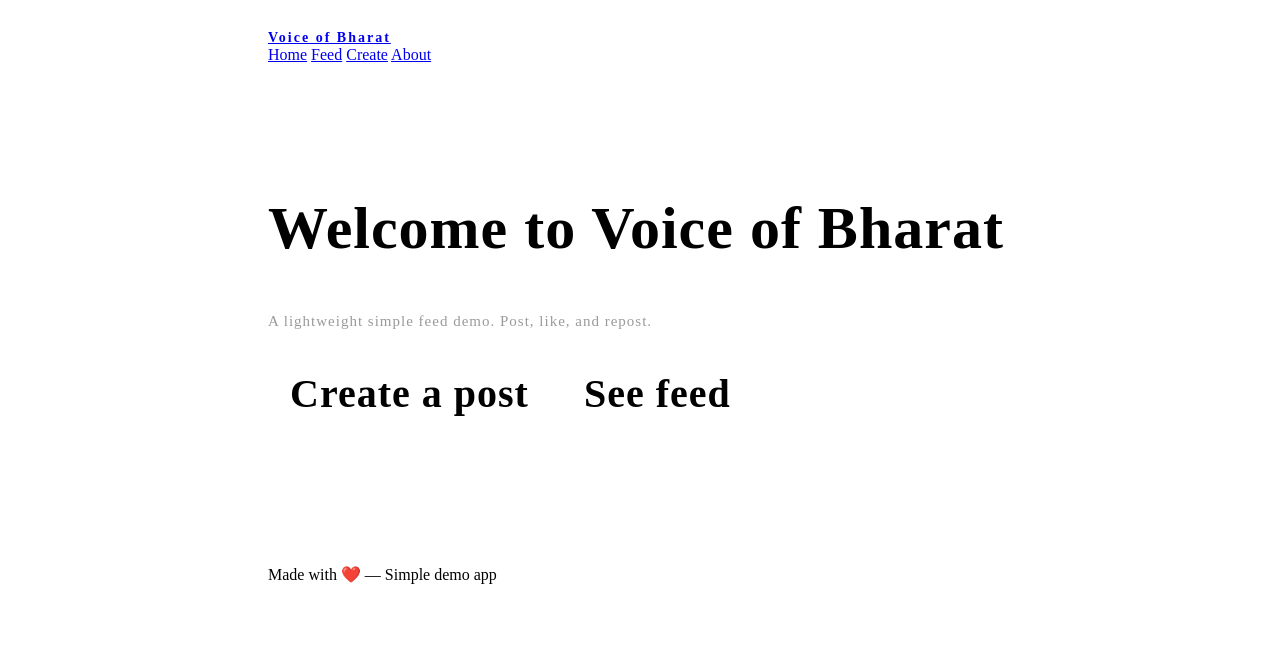
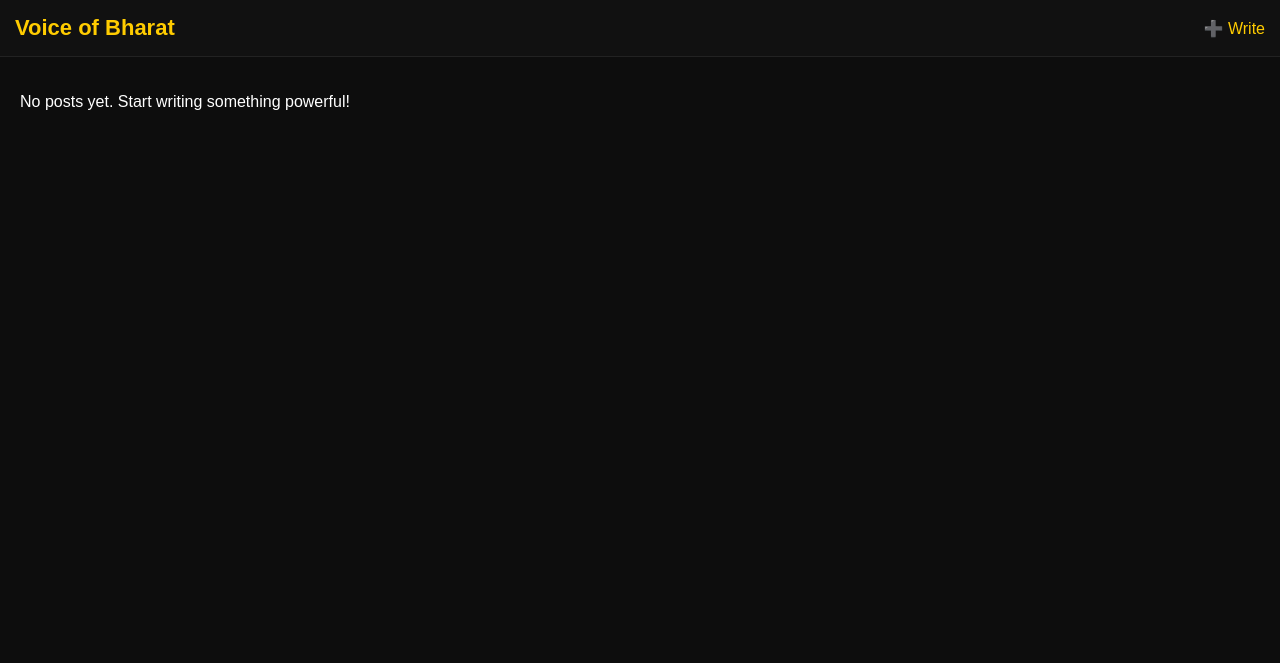
Before and after one commit to vrush757-gif/voice-of-bharat, a Flask app: template templates/index.html in a window 1280 px wide. Shown: the top 663 px of the page. Run offline with Flask 3, Linux system fonts and the light colour scheme; the template is opened without the code that fills it, so the values that code supplies are empty.

Commit message:
Update index.html

```diff
--- a/templates/index.html
+++ b/templates/index.html
@@ -1,12 +1,89 @@
-<!-- templates/index.html -->
-{% extends "layout.html" %}
-{% block content %}
-  <section class="hero">
-    <h1>Welcome to Voice of Bharat</h1>
-    <p class="lead">A lightweight simple feed demo. Post, like, and repost.</p>
-    <p>
-      <a class="btn" href="{{ url_for('create_post') }}">Create a post</a>
-      <a class="btn ghost" href="{{ url_for('feed') }}">See feed</a>
-    </p>
-  </section>
-{% endblock %}
+<!DOCTYPE html>
+<html lang="en">
+<head>
+    <meta charset="UTF-8">
+    <title>Voice of Bharat – Feed</title>
+    <style>
+        body {
+            margin: 0;
+            font-family: Arial, sans-serif;
+            background: #0d0d0d;
+            color: white;
+        }
+
+        .navbar {
+            background: #111;
+            padding: 15px;
+            display: flex;
+            justify-content: space-between;
+            align-items: center;
+            border-bottom: 1px solid #222;
+        }
+
+        .navbar h1 {
+            margin: 0;
+            font-size: 22px;
+            color: #ffcc00;
+        }
+
+        .navbar a {
+            color: #ffcc00;
+            text-decoration: none;
+            font-size: 16px;
+        }
+
+        .container {
+            padding: 20px;
+        }
+
+        .post {
+            background: #1a1a1a;
+            padding: 18px;
+            border-radius: 8px;
+            margin-bottom: 18px;
+            border: 1px solid #333;
+        }
+
+        .post h2 {
+            margin: 0;
+            color: #ffcc00;
+            font-size: 20px;
+        }
+
+        .timestamp {
+            font-size: 12px;
+            color: #888;
+            margin-top: 5px;
+            margin-bottom: 10px;
+        }
+
+        .post p {
+            font-size: 15px;
+            line-height: 1.5;
+            color: #ddd;
+        }
+    </style>
+</head>
+<body>
+
+    <div class="navbar">
+        <h1>Voice of Bharat</h1>
+        <a href="/write">➕ Write</a>
+    </div>
+
+    <div class="container">
+        {% if posts %}
+            {% for post in posts %}
+                <div class="post">
+                    <h2>{{ post[1] }}</h2>
+                    <div class="timestamp">{{ post[3] }}</div>
+                    <p>{{ post[2] }}</p>
+                </div>
+            {% endfor %}
+        {% else %}
+            <p>No posts yet. Start writing something powerful!</p>
+        {% endif %}
+    </div>
+
+</body>
+</html>
```
